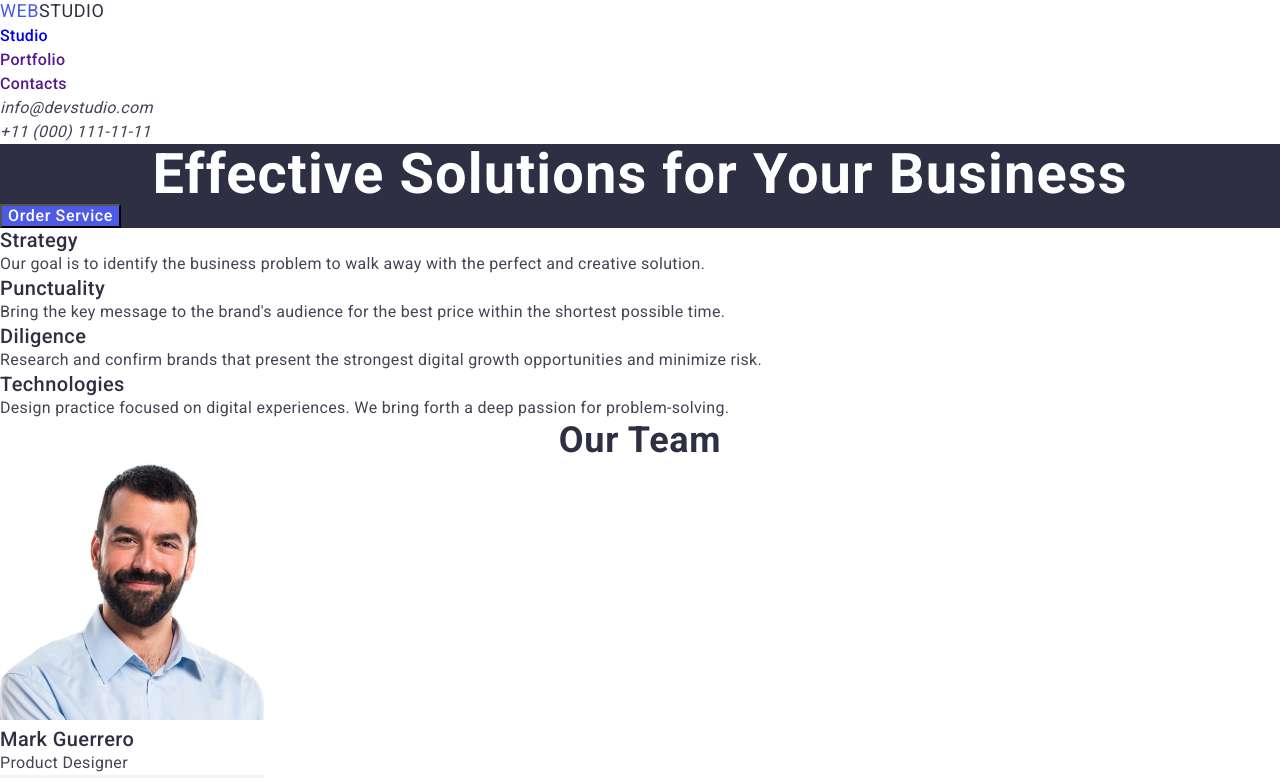
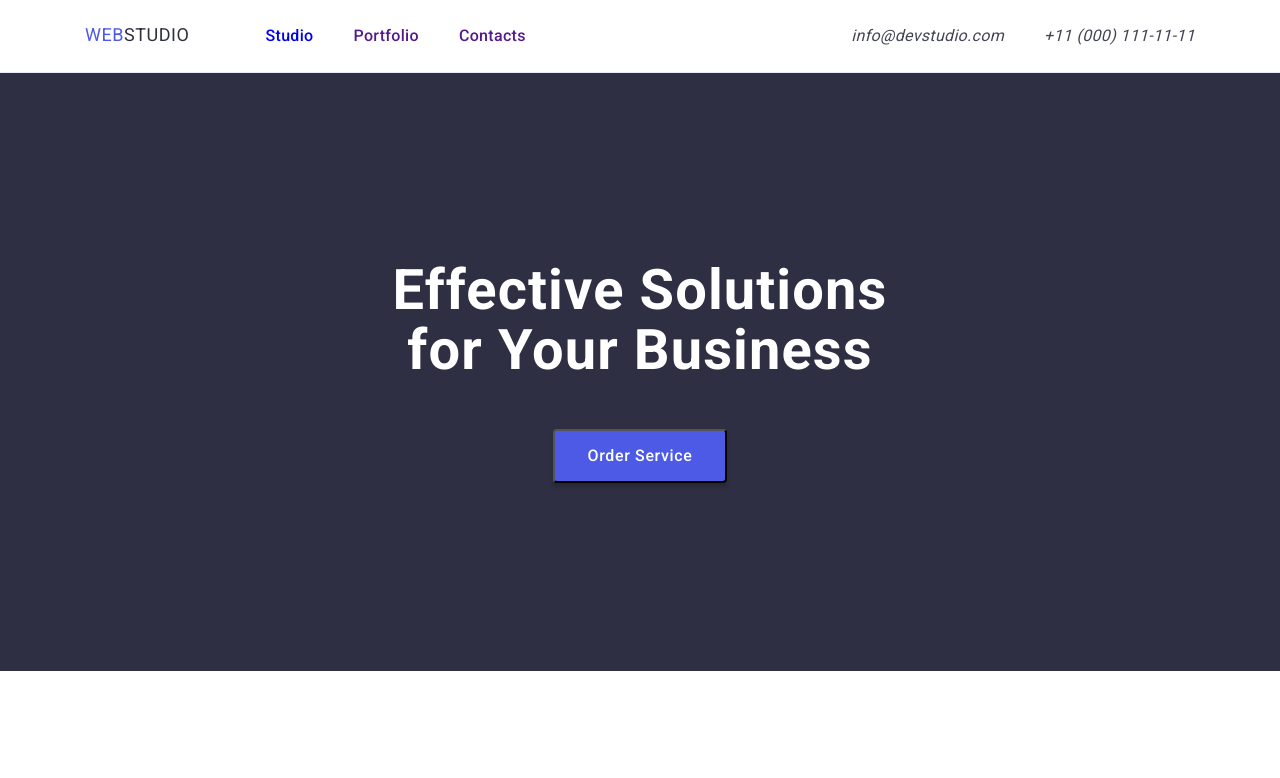
Before and after one commit to Olena2583/goit-markup-hw-03, a plain HTML site: page index.html in a window 1280 px wide. Shown: the top 778 px of the page. Drawn offline with nearby package versions, Linux system fonts and the light colour scheme.

Commit message:
add flax

```diff
--- a/css/styles.css
+++ b/css/styles.css
@@ -20,15 +20,16 @@ body {
   line-height: 1.5;
   font-size: 16px;
 }
+
+/* reset */
 a {
   text-decoration: none;
 }
 ul,
 ol {
   list-style-type: none;
-  margin-top: 0;
-  margin-bottom: 0;
-  padding-left: 0;
+  margin: 0;
+  padding: 0;
 }
 
 h1,
@@ -38,19 +39,65 @@ h4,
 h5,
 h6,
 p {
-  margin-top: 0;
-  margin-bottom: 0;
+  margin: 0;
+}
+img {
+  display: block;
+  max-width: 100%;
+}
+
+main {
+  flex-grow: 1;
+}
+
+/* common */
+
+.container {
+  max-width: 1158px;
+  margin: 0 auto;
+  padding: 0 15px;
+}
+
+.page-container {
+  min-height: 100vh;
+  display: flex;
+  flex-direction: column;
 }
 
 /* header */
+.header {
+  border-bottom: 1px solid var(--cornflower);
+}
 
-.header-logo {
+.header-container {
+  display: flex;
+  justify-content: space-between;
+  align-items: center;
+  padding: 24px;
+}
+
+.novigation {
+  display: flex;
+  gap: 76px;
+}
+
+.nov-list {
+  display: flex;
+  gap: 40px;
+}
+
+.logo {
   font-size: 18px;
-  line-height: 1.16667;
+  line-height: 1.17;
   letter-spacing: 0.03em;
   text-transform: uppercase;
   color: var(--iris);
 }
+.address-list {
+  display: flex;
+  gap: 40px;
+}
+
 .accent-logo-header {
   color: var(--navy-blue);
 }
@@ -75,24 +122,36 @@ p {
 
 /* hero image */
 .hero {
+  padding-top: 188px;
+  padding-bottom: 188px;
   background: var(--navy-blue);
 }
 
 .title-hero {
+  max-width: 496px;
   font-size: 56px;
-  line-height: 1.07143;
+  line-height: 1.07;
   letter-spacing: 0.02em;
   text-align: center;
   color: var(--white);
+  margin-left: auto;
+  margin-right: auto;
 }
 
 .btn {
+  display: block;
+  font-family: "Roboto", sans-serif;
+  margin-left: auto;
+  margin-right: auto;
   color: #ffffff;
-  background-color: #4d5ae5;
   cursor: pointer;
   letter-spacing: 0.04em;
-
   font-weight: 500;
+  background: #4d5ae5;
+  margin-top: 48px;
+  padding: 16px 32px;
+  box-shadow: 0 4px 4px 0 rgba(0, 0, 0, 0.15);
+  border-radius: 4px;
 }
 
 .btn:hover,
@@ -100,7 +159,16 @@ p {
   background-color: #404bbf;
 }
 
+/* main */
+
 /* section one */
+
+.section-one {
+  display: flex;
+  gap: 24px;
+  margin-top: 120px;
+  margin-bottom: 120px;
+}
 
 .title-section-one {
   font-weight: 500;
@@ -108,6 +176,7 @@ p {
   line-height: 1.2;
   letter-spacing: 0.02em;
   color: var(--navy-blue);
+  padding-bottom: 8px;
 }
 .text-section-one {
   letter-spacing: 0.02em;
@@ -115,7 +184,57 @@ p {
 
 /* team */
 
+.team {
+  background: #f4f4fd;
+  padding-top: 120px;
+  padding-bottom: 120px;
+  display: flex;
+}
+
 .title-team {
+  font-size: 36px;
+  line-height: 1.11111;
+  letter-spacing: 0.02em;
+  text-align: center;
+  color: var(--navy-blue);
+  margin-bottom: 72px;
+}
+
+.main-team {
+  display: flex;
+  gap: 24px;
+}
+.item-team {
+  box-shadow: 0 2px 1px 0 rgba(46, 47, 66, 0.08),
+    0 1px 1px 0 rgba(46, 47, 66, 0.16), 0 1px 6px 0 rgba(46, 47, 66, 0.08);
+  background: #fff;
+}
+
+.subject-team {
+  font-weight: 500;
+  font-size: 20px;
+  line-height: 1.2;
+  letter-spacing: 0.02em;
+  padding-top: 32px;
+  color: var(--navy-blue);
+  text-align: center;
+}
+.text-team {
+  letter-spacing: 0.02em;
+  padding-top: 8px;
+  padding-bottom: 32px;
+  text-align: center;
+}
+
+/* portfolio */
+
+.portfolio {
+  padding-top: 120px;
+  padding-bottom: 120px;
+}
+
+.title-portfolio {
+  padding-bottom: 72px;
   font-size: 36px;
   line-height: 1.11111;
   letter-spacing: 0.02em;
@@ -123,32 +242,32 @@ p {
   color: var(--navy-blue);
 }
 
-.subject-team {
-  font-weight: 500;
-  font-size: 20px;
-  line-height: 1.2;
-  letter-spacing: 0.02em;
-
-  color: var(--navy-blue);
-}
-.text-team {
-  letter-spacing: 0.02em;
+.list-portfolio {
+  display: flex;
+  flex-wrap: wrap;
+  row-gap: 48px;
+  column-gap: 24px;
 }
 
-/* portfolio */
+.item-portfolio {
+  width: calc((100% - 48px) / 3);
+}
 
-.title-portfolio {
-  font-size: 36px;
-  line-height: 1.11111;
-  letter-spacing: 0.02em;
-  text-align: center;
-  color: var(--navy-blue);
+.portfolio-main {
+  border-bottom: 1px solid #e7e9fc;
+  border-left: 1px solid #e7e9fc;
+  border-right: 1px solid #e7e9fc;
+  border-top: none;
+  padding: 32px 16px;
+  background: #fff;
 }
+
 .subject-portfolio {
   font-weight: 500;
   font-size: 20px;
   letter-spacing: 0.02em;
   color: var(--navy-blue);
+  padding-bottom: 8px;
 }
 .text-portfolio {
   letter-spacing: 0.02em;
@@ -157,12 +276,14 @@ p {
 /* footer */
 
 .footer {
+  padding-top: 100px;
+  padding-bottom: 100px;
   background: var(--navy-blue);
 }
 
 .footer-logo {
   font-size: 18px;
-  line-height: 1.16667;
+  line-height: 1.17;
   letter-spacing: 0.03em;
   text-transform: uppercase;
   color: var(--iris);
@@ -173,4 +294,6 @@ p {
 .footer-tex {
   letter-spacing: 0.02em;
   color: var(--cloud);
+  padding-top: 16px;
+  width: 264px;
 }
--- a/index.html
+++ b/index.html
@@ -26,10 +26,11 @@
   </head>
 
   <body>
+    <div class="page-container">
       <header class="header">
-      <div class="container">
+        <div class="container header-container">
           <nav class="novigation">
-          <a class="header-logo" href="./index.html"
+            <a class="logo header-logo" href="./index.html"
               >Web<span class="accent-logo-header">Studio</span></a
             >
             <ul class="nov-list">
@@ -60,9 +61,12 @@
         <section class="hero">
           <div class="container">
             <h1 class="title-hero">Effective Solutions for Your Business</h1>
+
             <button type="button" class="btn">Order Service</button>
           </div>
         </section>
+
+        <!-- section one -->
 
         <section class="one">
           <div class="container">
@@ -77,8 +81,8 @@
               <li class="list-section-one">
                 <h3 class="title-section-one">Punctuality</h3>
                 <p class="text-section-one">
-                Bring the key message to the brand's audience for the best price
-                within the shortest possible time.
+                  Bring the key message to the brand's audience for the best
+                  price within the shortest possible time.
                 </p>
               </li>
               <li class="list-section-one">
@@ -91,8 +95,8 @@
               <li class="list-section-one">
                 <h3 class="title-section-one">Technologies</h3>
                 <p class="text-section-one">
-                Design practice focused on digital experiences. We bring forth a
-                deep passion for problem-solving.
+                  Design practice focused on digital experiences. We bring forth
+                  a deep passion for problem-solving.
                 </p>
               </li>
             </ul>
@@ -105,6 +109,7 @@
           <div class="container">
             <h2 class="title-team">Our Team</h2>
             <ul class="list-team">
+              <div class="main-team">
                 <li class="item-team">
                   <img
                     src="./images/team/mark-guerrero.jpg"
@@ -145,6 +150,7 @@
                   <h3 class="subject-team">Daniel Wilson</h3>
                   <p class="text-team">UI Designer</p>
                 </li>
+              </div>
             </ul>
           </div>
         </section>
@@ -157,63 +163,81 @@
             <ul class="list-portfolio">
               <li class="item-portfolio">
                 <img
+                  class="portfolio-picture"
                   src="./images/portfolio/banking-app.jpg"
                   alt="banking-app"
                   width="360"
                   height="300"
                 />
+                <div class="portfolio-main">
                   <h3 class="subject-portfolio">Banking App</h3>
                   <p class="text-portfolio">App</p>
+                </div>
               </li>
               <li class="item-portfolio">
                 <img
+                  class="portfolio-picture"
                   src="./images/portfolio/cashless-payment.jpg"
                   alt="cashless-payment"
                   width="360"
                   height="300"
                 />
+                <div class="portfolio-main">
                   <h3 class="subject-portfolio">Cashless Payment</h3>
                   <p class="text-portfolio">Marketing</p>
+                </div>
               </li>
               <li class="item-portfolio">
                 <img
+                  class="portfolio-picture"
                   src="./images/portfolio/meditation-app.jpg"
                   alt="meditation-app"
                   width="360"
                   height="300"
                 />
+                <div class="portfolio-main">
                   <h3 class="subject-portfolio">Meditation App</h3>
                   <p class="text-portfolio">App</p>
+                </div>
               </li>
               <li class="item-portfolio">
                 <img
+                  class="portfolio-picture"
                   src="./images/portfolio/taxi-service.jpg"
                   alt="taxi-service"
                   width="360"
                   height="300"
                 />
+                <div class="portfolio-main">
                   <h3 class="subject-portfolio">Taxi Service</h3>
                   <p class="text-portfolio">Marketing</p>
+                </div>
               </li>
               <li class="item-portfolio">
                 <img
+                  class="portfolio-picture"
                   src="./images/portfolio/screen-illustrations.jpg"
                   alt="screen-illustrations"
                   width="360"
                   height="300"
                 />
+                <div class="portfolio-main">
                   <h3 class="subject-portfolio">Screen Illustrations</h3>
                   <p class="text-portfolio">Design</p>
+                </div>
               </li>
               <li class="item-portfolio">
                 <img
+                  class="portfolio-picture"
                   src="./images/portfolio/online-courses.jpg"
                   alt="online-courses"
                   width="360"
                   height="300"
                 />
+                <div class="portfolio-main">
                   <h3 class="subject-portfolio">Online Courses</h3>
                   <p class="text-portfolio">Marketing</p>
+                </div>
               </li>
             </ul>
           </div>
@@ -222,7 +246,7 @@
 
       <footer class="footer">
         <div class="container">
-        <a class="footer-logo" href="./index.html"
+          <a class="logo footer-logo" href="./index.html"
             >Web<span class="accent-logo-footer">Studio</span></a
           >
           <p class="footer-tex">
@@ -231,5 +255,6 @@
           </p>
         </div>
       </footer>
+    </div>
   </body>
 </html>
```
Lines whose indentation alone changed are shown as unchanged.
